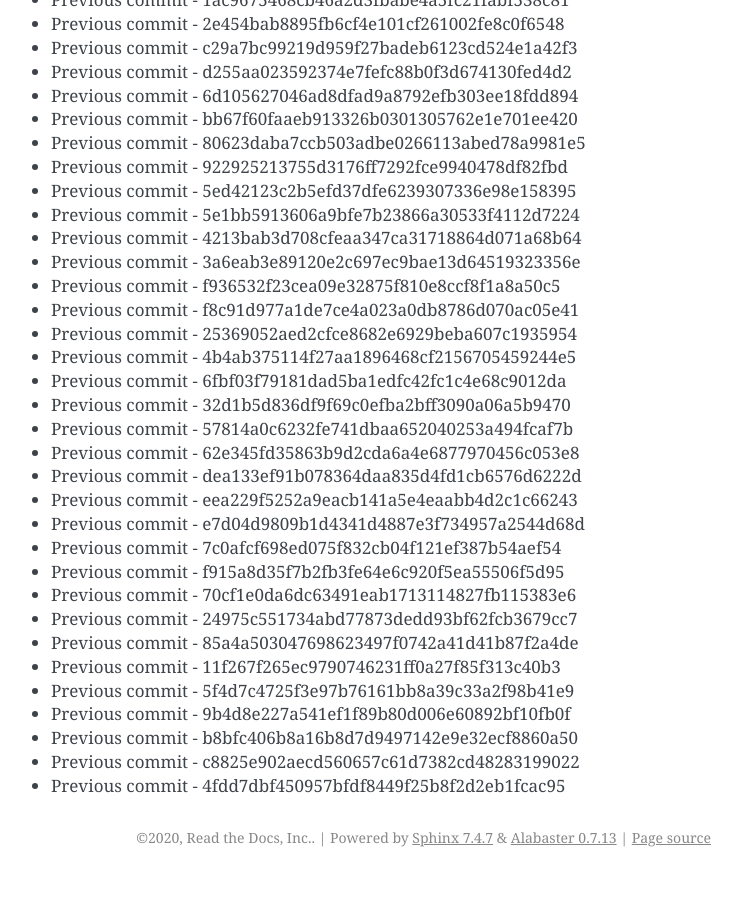
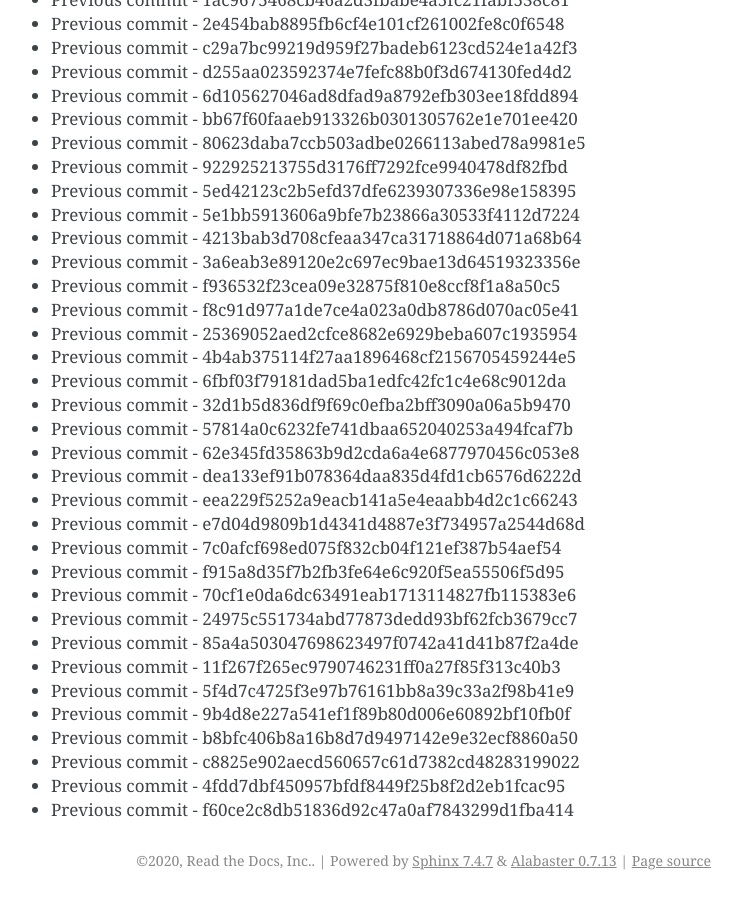
Before and after one commit to readthedocs/rtd-git-stresstest, a Sphinx documentation site: the page built from docs/updates.rst, in a window 1280 px wide and 900 px high, scrolled down 98841 px. Shown: the whole window, without its empty margins (399-1141 px from the left). Built offline with Sphinx 7.4.7, drawn with Linux system fonts in a browser that asks for light colours; before the commit the page ends 99718 px from its top, so only the background shows below that.

Commit message:
Generating commit from previous: f60ce2c8db51836d92c47a0af7843299d1fba414

```diff
--- a/docs/updates.rst
+++ b/docs/updates.rst
@@ -4185,3 +4185,4 @@ It can be tested for any performance characteristics.
 * Previous commit - b8bfc406b8a16b8d7d9497142e9e32ecf8860a50
 * Previous commit - c8825e902aecd560657c61d7382cd48283199022
 * Previous commit - 4fdd7dbf450957bfdf8449f25b8f2d2eb1fcac95
+* Previous commit - f60ce2c8db51836d92c47a0af7843299d1fba414
```
